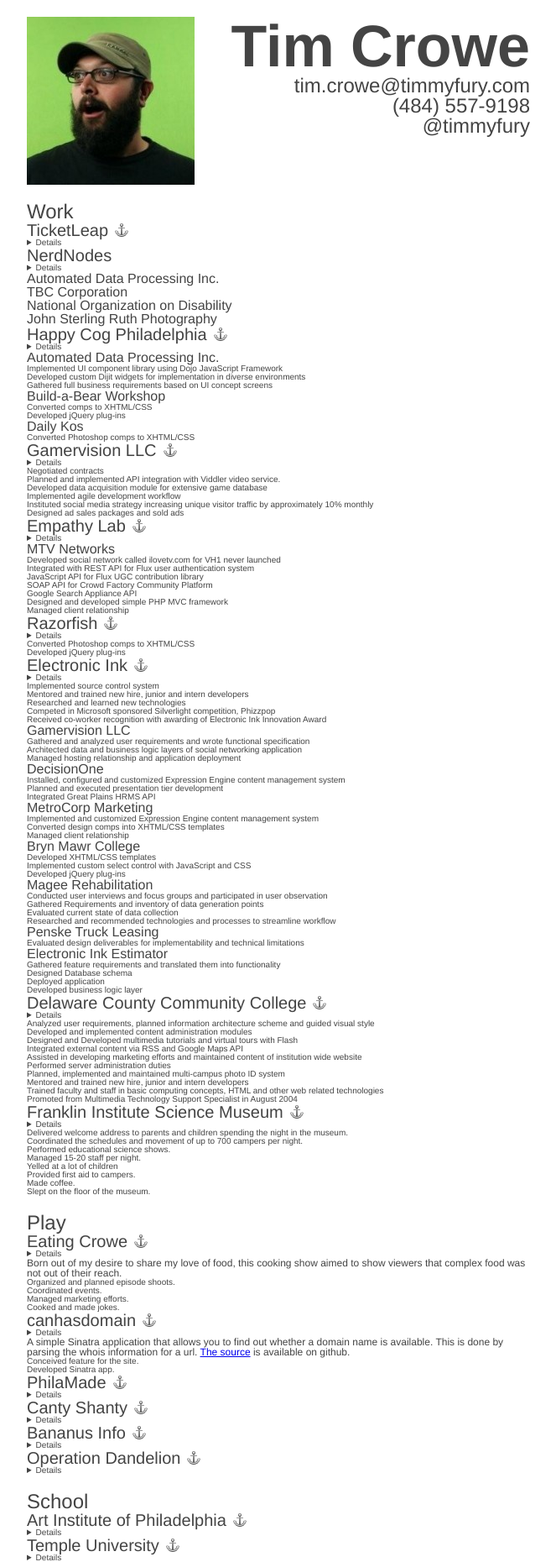
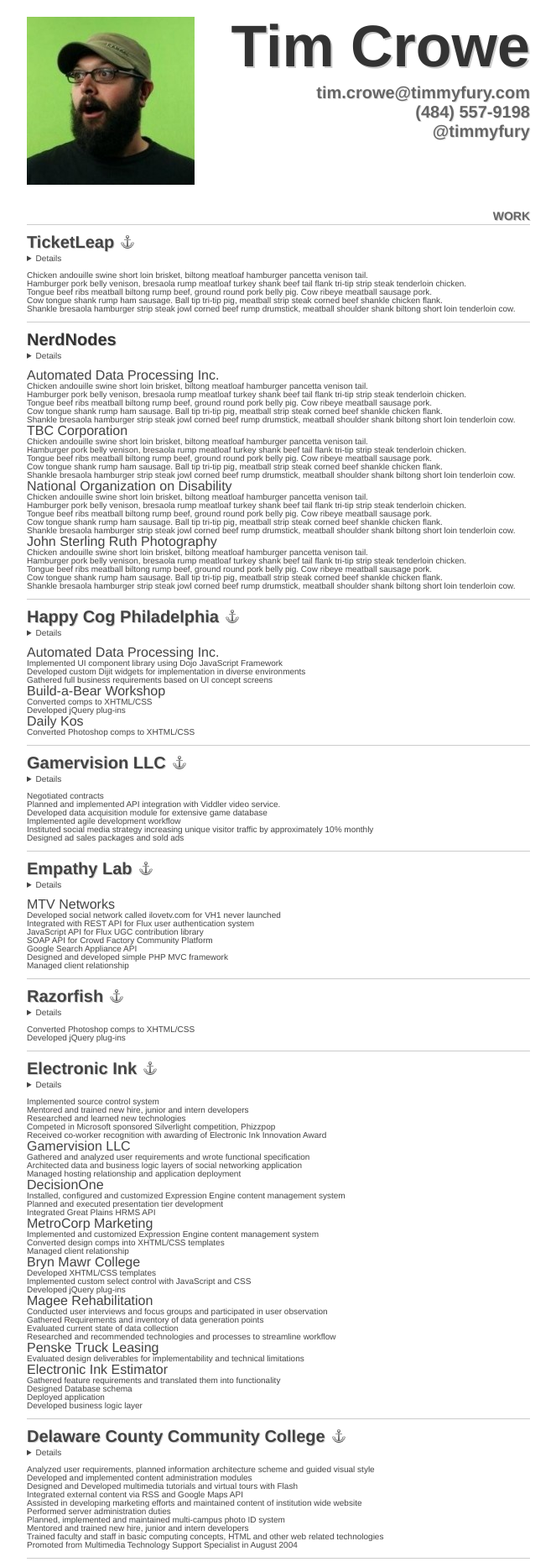
Before and after one commit to timmyfury/timmyfury.github.com, a Jekyll site: the page resume/index.html, which Jekyll copies as it is, in a window 1280 px wide. Shown: the top 1860 px of the page at 84% size, without its empty margins (308-971 px from the left). Built offline with Jekyll 4.4.1, drawn with Linux system fonts in a browser that asks for light colours.

Commit message:
bitches be stylin'

```diff
--- a/resume/index.html
+++ b/resume/index.html
@@ -58,7 +58,11 @@
 				</details>
 
 				<ul>
-					<li></li>
+					<li>Chicken andouille swine short loin brisket, biltong meatloaf hamburger pancetta venison tail.</li>
+					<li>Hamburger pork belly venison, bresaola rump meatloaf turkey shank beef tail flank tri-tip strip steak tenderloin chicken.</li>
+					<li>Tongue beef ribs meatball biltong rump beef, ground round pork belly pig. Cow ribeye meatball sausage pork.</li>
+					<li>Cow tongue shank rump ham sausage. Ball tip tri-tip pig, meatball strip steak corned beef shankle chicken flank.</li>
+					<li>Shankle bresaola hamburger strip steak jowl corned beef rump drumstick, meatball shoulder shank biltong short loin tenderloin cow.</li>
 				</ul>
 			</section>
 
@@ -75,22 +79,38 @@
 
 				<h4>Automated Data Processing Inc.</h4>
 				<ul>
-					<li></li>
+					<li>Chicken andouille swine short loin brisket, biltong meatloaf hamburger pancetta venison tail.</li>
+					<li>Hamburger pork belly venison, bresaola rump meatloaf turkey shank beef tail flank tri-tip strip steak tenderloin chicken.</li>
+					<li>Tongue beef ribs meatball biltong rump beef, ground round pork belly pig. Cow ribeye meatball sausage pork.</li>
+					<li>Cow tongue shank rump ham sausage. Ball tip tri-tip pig, meatball strip steak corned beef shankle chicken flank.</li>
+					<li>Shankle bresaola hamburger strip steak jowl corned beef rump drumstick, meatball shoulder shank biltong short loin tenderloin cow.</li>
 				</ul>
 
 				<h4>TBC Corporation</h4>
 				<ul>
-					<li></li>
+					<li>Chicken andouille swine short loin brisket, biltong meatloaf hamburger pancetta venison tail.</li>
+					<li>Hamburger pork belly venison, bresaola rump meatloaf turkey shank beef tail flank tri-tip strip steak tenderloin chicken.</li>
+					<li>Tongue beef ribs meatball biltong rump beef, ground round pork belly pig. Cow ribeye meatball sausage pork.</li>
+					<li>Cow tongue shank rump ham sausage. Ball tip tri-tip pig, meatball strip steak corned beef shankle chicken flank.</li>
+					<li>Shankle bresaola hamburger strip steak jowl corned beef rump drumstick, meatball shoulder shank biltong short loin tenderloin cow.</li>
 				</ul>
 
 				<h4>National Organization on Disability</h4>
 				<ul>
-					<li></li>
+					<li>Chicken andouille swine short loin brisket, biltong meatloaf hamburger pancetta venison tail.</li>
+					<li>Hamburger pork belly venison, bresaola rump meatloaf turkey shank beef tail flank tri-tip strip steak tenderloin chicken.</li>
+					<li>Tongue beef ribs meatball biltong rump beef, ground round pork belly pig. Cow ribeye meatball sausage pork.</li>
+					<li>Cow tongue shank rump ham sausage. Ball tip tri-tip pig, meatball strip steak corned beef shankle chicken flank.</li>
+					<li>Shankle bresaola hamburger strip steak jowl corned beef rump drumstick, meatball shoulder shank biltong short loin tenderloin cow.</li>
 				</ul>
 
 				<h4>John Sterling Ruth Photography</h4>
 				<ul>
-					<li></li>
+					<li>Chicken andouille swine short loin brisket, biltong meatloaf hamburger pancetta venison tail.</li>
+					<li>Hamburger pork belly venison, bresaola rump meatloaf turkey shank beef tail flank tri-tip strip steak tenderloin chicken.</li>
+					<li>Tongue beef ribs meatball biltong rump beef, ground round pork belly pig. Cow ribeye meatball sausage pork.</li>
+					<li>Cow tongue shank rump ham sausage. Ball tip tri-tip pig, meatball strip steak corned beef shankle chicken flank.</li>
+					<li>Shankle bresaola hamburger strip steak jowl corned beef rump drumstick, meatball shoulder shank biltong short loin tenderloin cow.</li>
 				</ul>
 			</section>
 
--- a/resume/screen.css
+++ b/resume/screen.css
@@ -22,6 +22,7 @@ p {
 **********************************************************************/
 header:after,
 section:after,
+section section details:after,
 footer:after {
 	content: ".";
 	display: block;
@@ -32,8 +33,6 @@ footer:after {
 
 /*
 	Headings
-
-	text-shadow: white 0px 1px;
 **********************************************************************/
 h1 {
 	font-size: 2.8em;
@@ -88,25 +87,79 @@ header hgroup {
 	text-align: right;
 }
 header h1 {
+	color: #333;
 	font-size: 7em;
 	font-weight: bold;
+	margin: 0 0 10px;
+	text-shadow: #ccc 2px 2px;
+}
+header h2 {
+	color: #666;
+	font-size: 2em;
+	font-weight: bold;
+	margin: 3px 0;
+	text-shadow: #ddd 1px 1px;
 }
 header nav {
 	display: none;
 }
 header a {
-	color: #444;
+	color: #666;
 	text-decoration: none;
 }
 
 /*
 	Content
 **********************************************************************/
-section {}
+section {
+	margin: 30px auto;
+}
+section h2 {
+	border-bottom: 1px #ccc solid;
+	color: #666;
+	font-size: 1.4em;
+	font-weight: bold;
+	margin: 10px 0;
+	padding: 0 0 3px;
+	text-align: right;
+	text-shadow: #ccc 1px 1px;
+	text-transform: uppercase;
+}
 section section {
-	margin: 0;
-	padding: 0;
+	border-bottom: 1px #ccc solid;
+	margin: 10px 0;
+	padding: 0 0 10px;
 }
+section section:last-child {
+	border-bottom: 0 none;
+}
+section h3 {
+	color: #333;
+	font-weight: bold;
+	margin: 0 0 5px;
+	text-shadow: #ccc 1px 1px;
+}
+section section details {
+	margin: 5px 0 10px;
+}
+section section details dl,
+section section details dt,
+section section details dd {
+	float: left;
+}
+section section details dt {
+	font-size: 1em;
+	line-height: 1.4em;
+	margin-right: 3px;
+}
+section section details dd {
+	font-size: 1.2em;
+	font-weight: bold;
+	line-height: 1.4em;
+	margin-right: 15px;
+}
+
+
 
 section h1 a,
 section h2 a,
```
